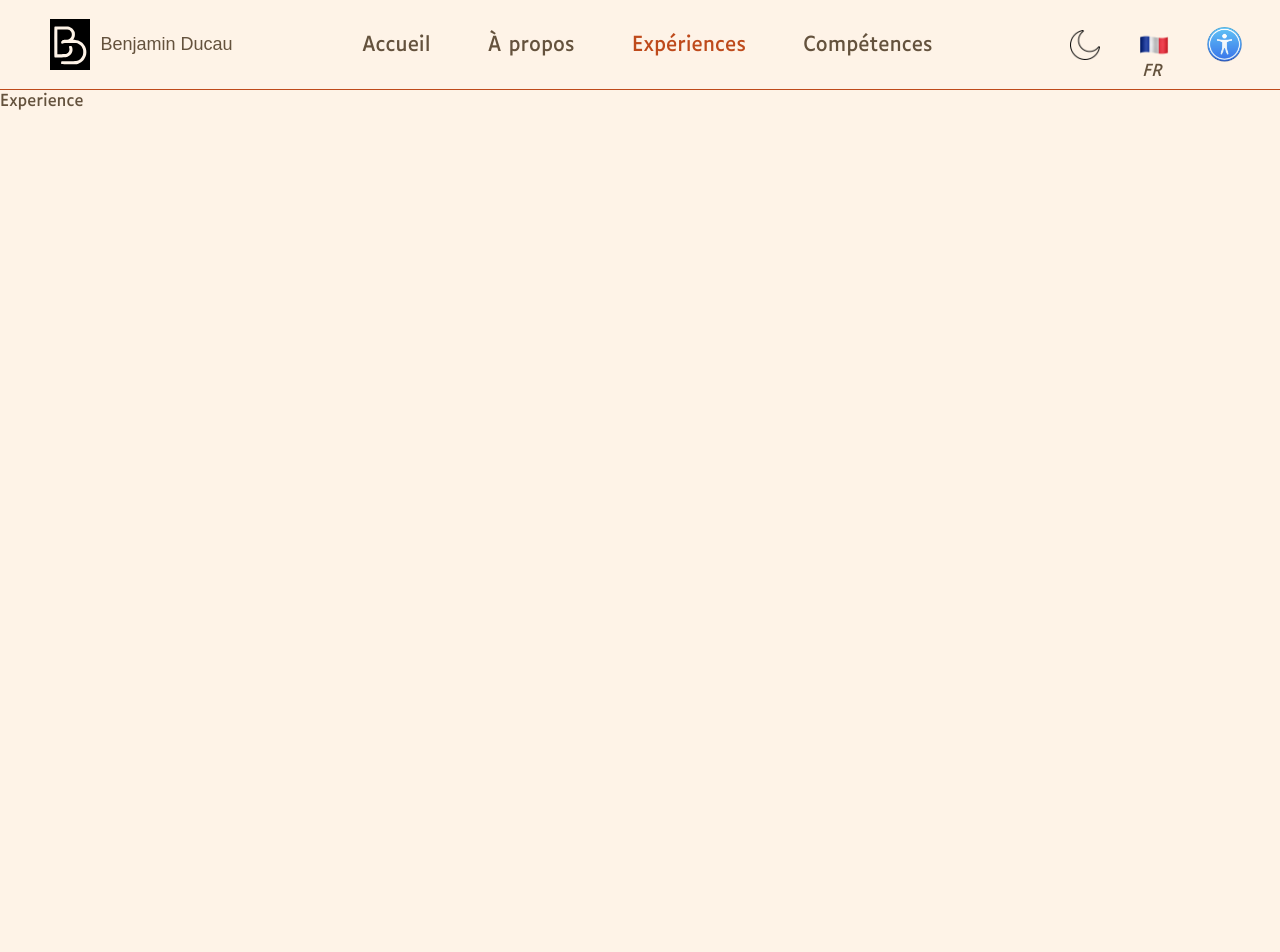
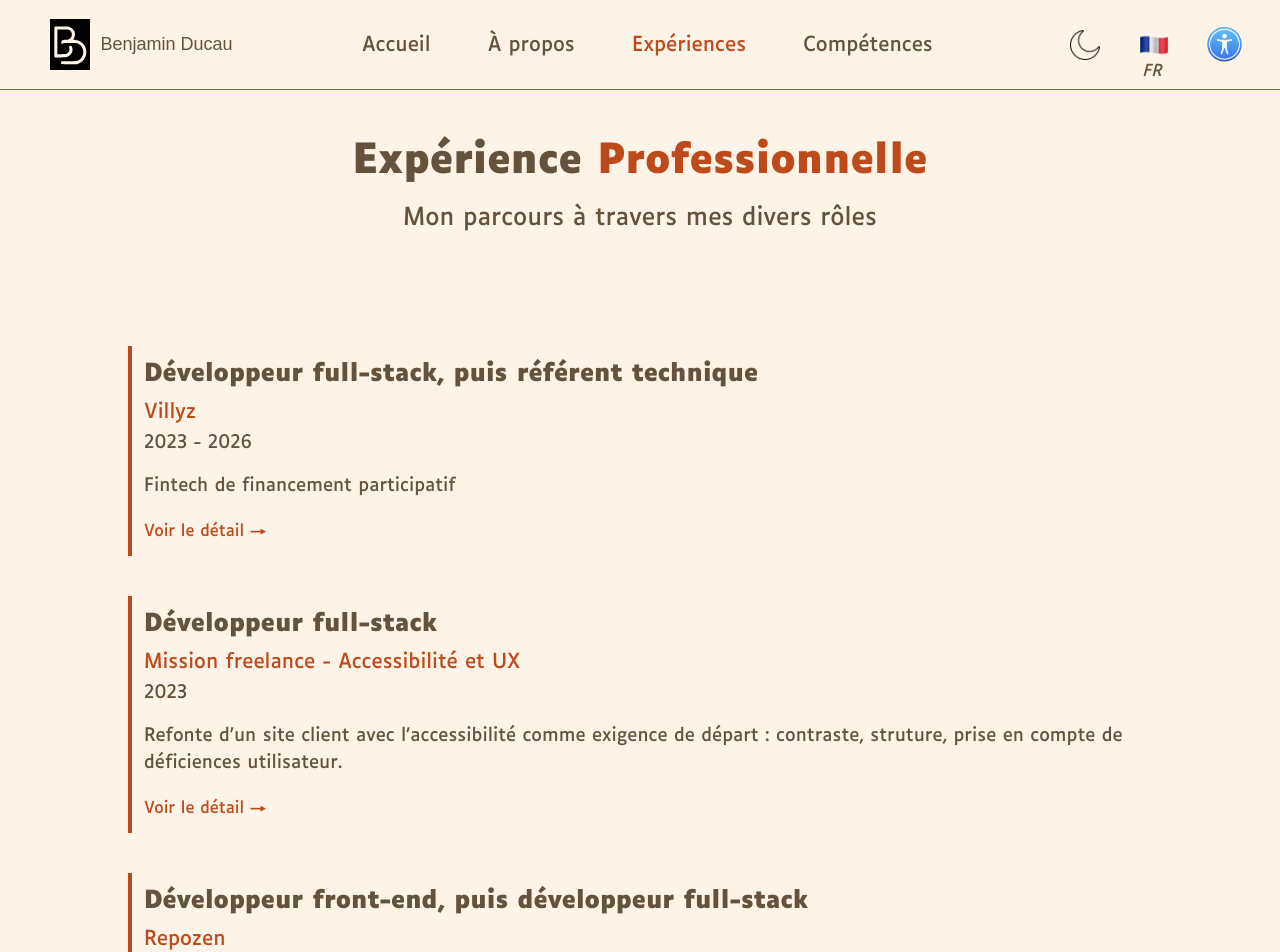
Before and after one commit to khalan1789/portfolio-v2, a Next.js app: page /experience in a window 1280 px wide. Shown: the top 952 px of the page. Before the commit the page ends 800 px from the top, so only its background shows below. Built offline with nearby package versions, Linux system fonts and the light colour scheme; a web font is replaced by a local one.

Commit message:
Creation of jobcards

```diff
--- a/src/app/components/button/custom-link.tsx
+++ b/src/app/components/button/custom-link.tsx
@@ -1,10 +1,10 @@
 import Link from "next/link";
-import { Url } from "@/types/types";
+import { AppUrl } from "@/types/types";
 type Props = {
    label: string;
    size?: string;
    type: "base" | "reverse";
-   url: Url;
+   url: AppUrl;
 };
 
 export default function CustomLink({ label, size, type, url }: Props) {
--- /dev/null
+++ b/src/app/components/card/job-card.tsx
@@ -0,0 +1,29 @@
+import Link from "next/link";
+
+type Props = {
+   job: string;
+   company: string;
+   jobDuration: string;
+   jobLink: string;
+   description: string;
+};
+
+export default function JobCard({
+   job,
+   company,
+   jobDuration,
+   jobLink,
+   description,
+}: Props) {
+   return (
+      <div className="border-l-4 border-primary p-3 mt-10">
+         <h3 className="text-xl font-bold md:text-2xl">{job}</h3>
+         <h4 className="mt-2 text-primary text-lg md:text-xl">{company}</h4>
+         <p className="mt-1">{jobDuration}</p>
+         <p className="mt-4 mb-5">{description}</p>
+         <Link href={jobLink} className="text-primary mt-5">
+            Voir le détail →
+         </Link>
+      </div>
+   );
+}
--- a/src/app/components/navbar/navLink.tsx
+++ b/src/app/components/navbar/navLink.tsx
@@ -1,8 +1,8 @@
 import Link from "next/link";
 import React from "react";
-import { Url } from "@/types/types";
+import { AppUrl } from "@/types/types";
 type Props = {
-   href: Url;
+   href: AppUrl;
    label: string;
    selectedUrl: string;
 };
--- a/src/app/experience/page.tsx
+++ b/src/app/experience/page.tsx
@@ -1,5 +1,62 @@
-import React from "react";
+"use client";
+import JobCard from "../components/card/job-card";
+import PageTitle from "../components/text/page-title";
+import { useLocale } from "@/context/useLocale";
 
 export default function Experience() {
-   return <div>Experience</div>;
+   const locale = useLocale();
+   return (
+      <main className="p-2 mdPlus:pl-5 mdPlus:pr-5">
+         <div className="max-w-5xl mx-auto 2xl:max-w-5xl">
+            <PageTitle
+               baseTextEn="Professionnal "
+               coloredTextEn="Experience"
+               baseTextFr="Expérience "
+               coloredTextFr="Professionnelle"
+            />
+            <h2 className="mt-8 text-lg mdPlus:text-2xl text-center mdPlus:mt-4">
+               {locale?.locale === "en"
+                  ? "My journey through diverse roles"
+                  : "Mon parcours à travers mes divers rôles"}
+            </h2>
+            <div className="mt-15 lg:mt-28">
+               <JobCard
+                  company="Villyz"
+                  description="Fintech de financement participatif"
+                  jobDuration="2023 - 2026"
+                  job="Développeur full-stack, puis référent technique"
+                  jobLink="/experiences"
+               />
+               <JobCard
+                  company="Mission freelance - Accessibilité et UX"
+                  description="Refonte d'un site client avec l'accessibilité comme exigence de départ : contraste, struture, prise en compte de déficiences utilisateur."
+                  jobDuration="2023"
+                  job="Développeur full-stack "
+                  jobLink="/about"
+               />
+               <JobCard
+                  company="Repozen"
+                  description="Un site pour une association structurée comme une boîte tech (CTO, dev ops, équipes dev front et back, equipe UX, équipe SEO...), pour lequel j'ai démarré en tant que développeur front-end sur le portail partenaire, avant d'évoluer en full-stack sur la partie blog."
+                  jobDuration="2023"
+                  job="Développeur front-end, puis développeur full-stack"
+                  jobLink="/experiences"
+               />
+               <JobCard
+                  company="Be Swarm"
+                  description="Au sein d'une équipe de quatre développeurs, conception de la partie Front-End d'une application bancaire en collaboration avec les autres membres du projet."
+                  jobDuration="2022"
+                  job="Développeur front-end"
+                  jobLink="/experiences"
+               />
+               <JobCard
+                  company="Modulo-tech"
+                  description="Participation à un projet destiné à permettre aux développeurs juniors d'acquérir une première expérience complète de développement Full Stack."
+                  jobDuration="2022"
+                  job="Développeur full-stack"
+                  jobLink="/experiences"
+               />
+            </div>
+         </div>
+      </main>
+   );
 }
--- a/src/types/types.tsx
+++ b/src/types/types.tsx
@@ -17,7 +17,7 @@ export type LocaleContextValue = {
    setLocale: Dispatch<SetStateAction<Locale>>;
 };
 
-export type Url = "/" | "/about" | "/experience" | "/skills";
+export type AppUrl = "/" | "/about" | "/experience" | "/skills";
 
 export type FontContextValue = {
    font: Font;
```
